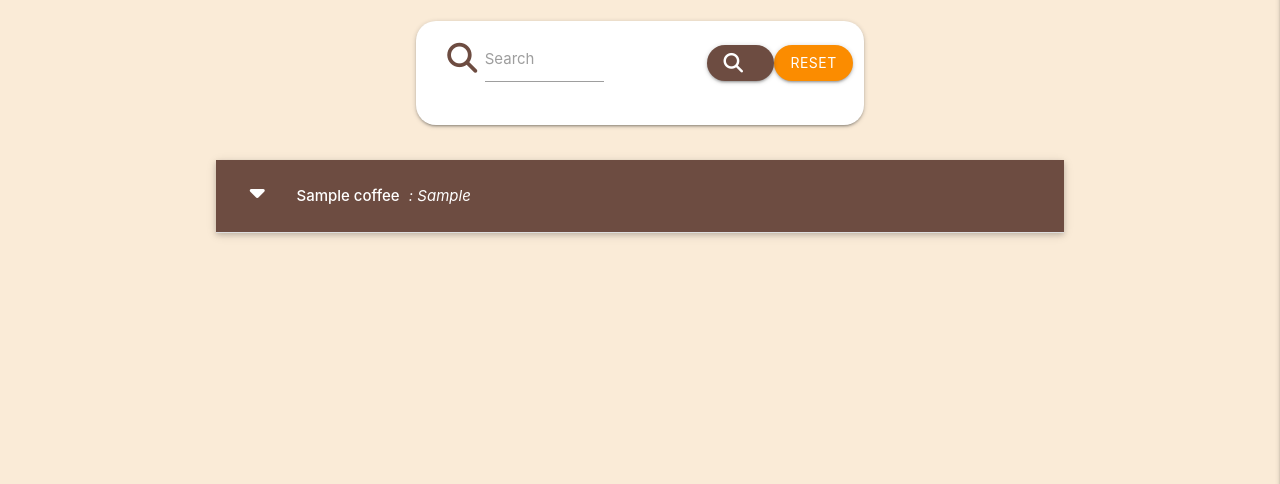
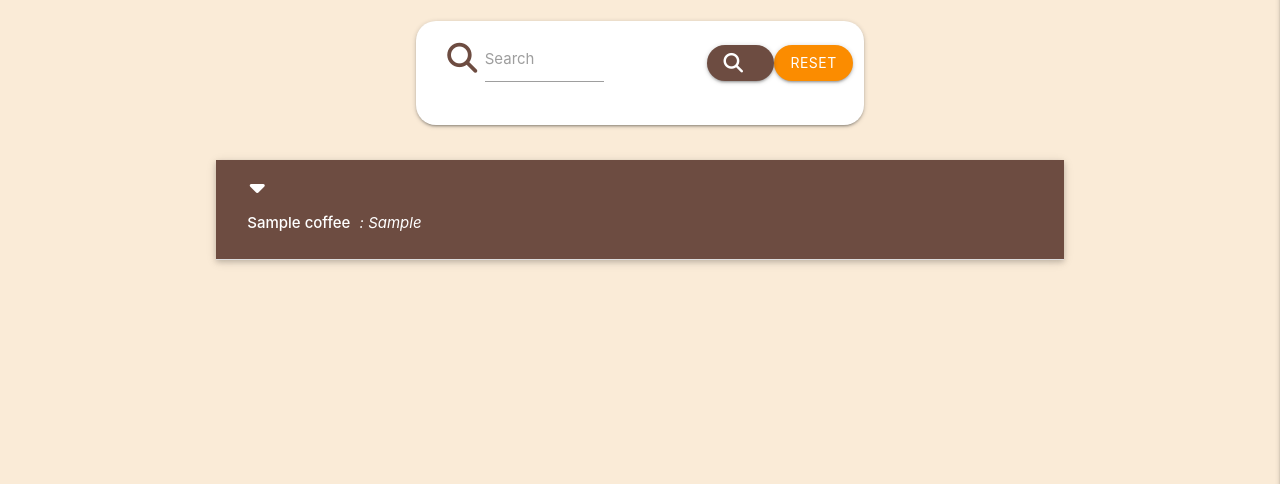
Before and after one commit to Mark-Assessment/n-drake-tastycoffee-m3-1, a Flask app: page / in a window 1280 px wide. Shown: the part 249-733 px from the top of the page. Run offline with Flask 3, Linux system fonts and the light colour scheme; a database or web service that is not in the repository returns one stand-in record (values such as "Sample title"); some libraries are stand-ins or nearby versions.

Commit message:
Edit: minor errors in docs

```diff
--- a/templates/coffee.html
+++ b/templates/coffee.html
@@ -36,12 +36,12 @@
         {% for coffee in coffee %}
         <li>
             <div class="row collapsible-header white-text brown darken-1 text-shadow">
-                <div class="col s12">
-                    <i class="fas fa-caret-down"></i>
+                <div class="col s6">
+                    <i class="fas fa-caret-down"></i><br>
                     <strong>{{ coffee.coffee_name }}</strong><em> : {{ coffee.species_type }}</em>
                 </div>
                 <div class="col s0"></div>
-                <div class="col s12">
+                <div class="col s6">
                     {% if session.user|lower == coffee.created_by|lower %}
                     <a href="{{ url_for('delete_coffee', coffee_id=coffee._id) }}" class="btn-small right red darken-1" aria-label="Delete">Delete</a>
                     <a href="{{ url_for('edit_coffee', coffee_id=coffee._id) }}" class="btn-small right light-blue accent-1" aria-label="Edit">Edit</a>
```
Also changed, not shown: README.md.
